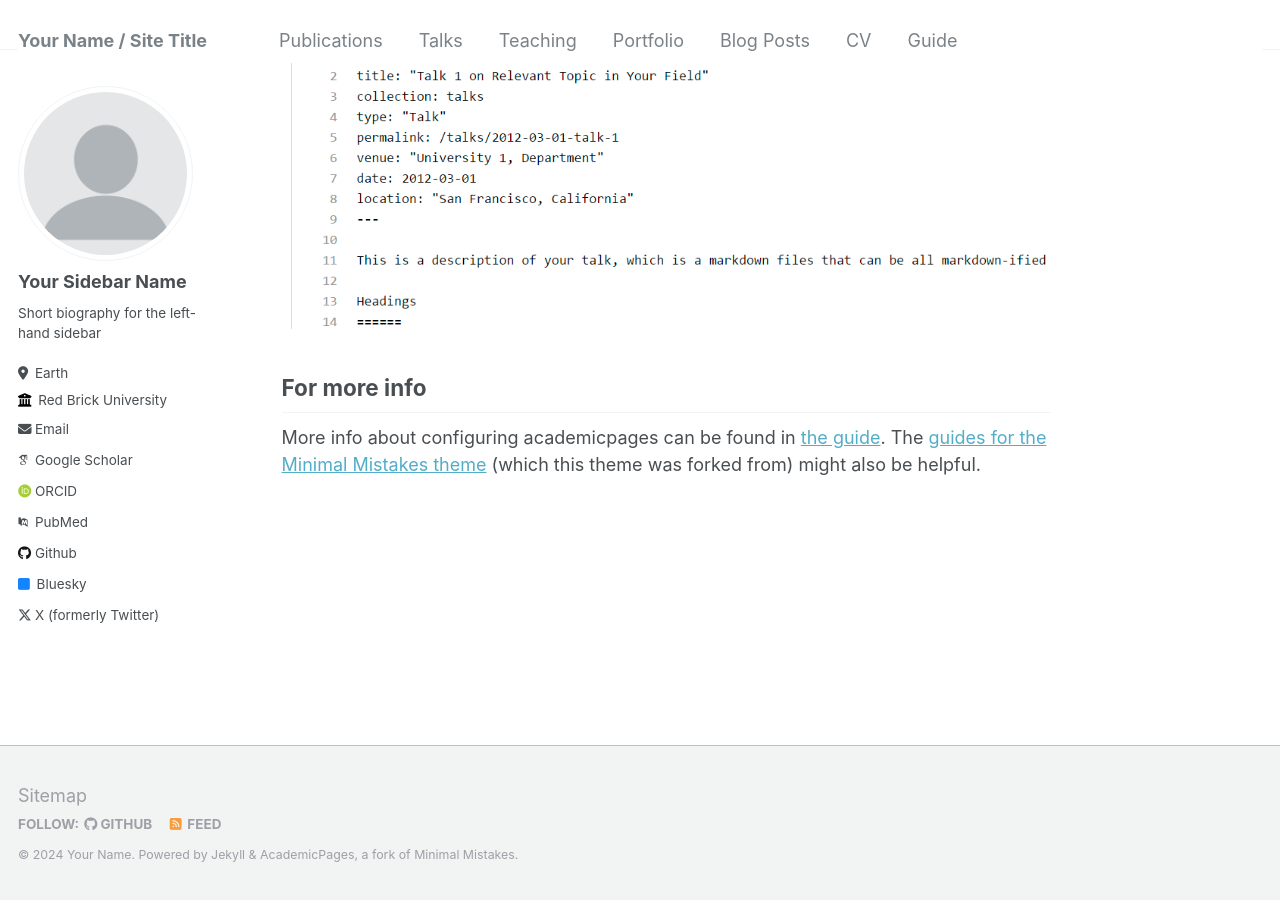
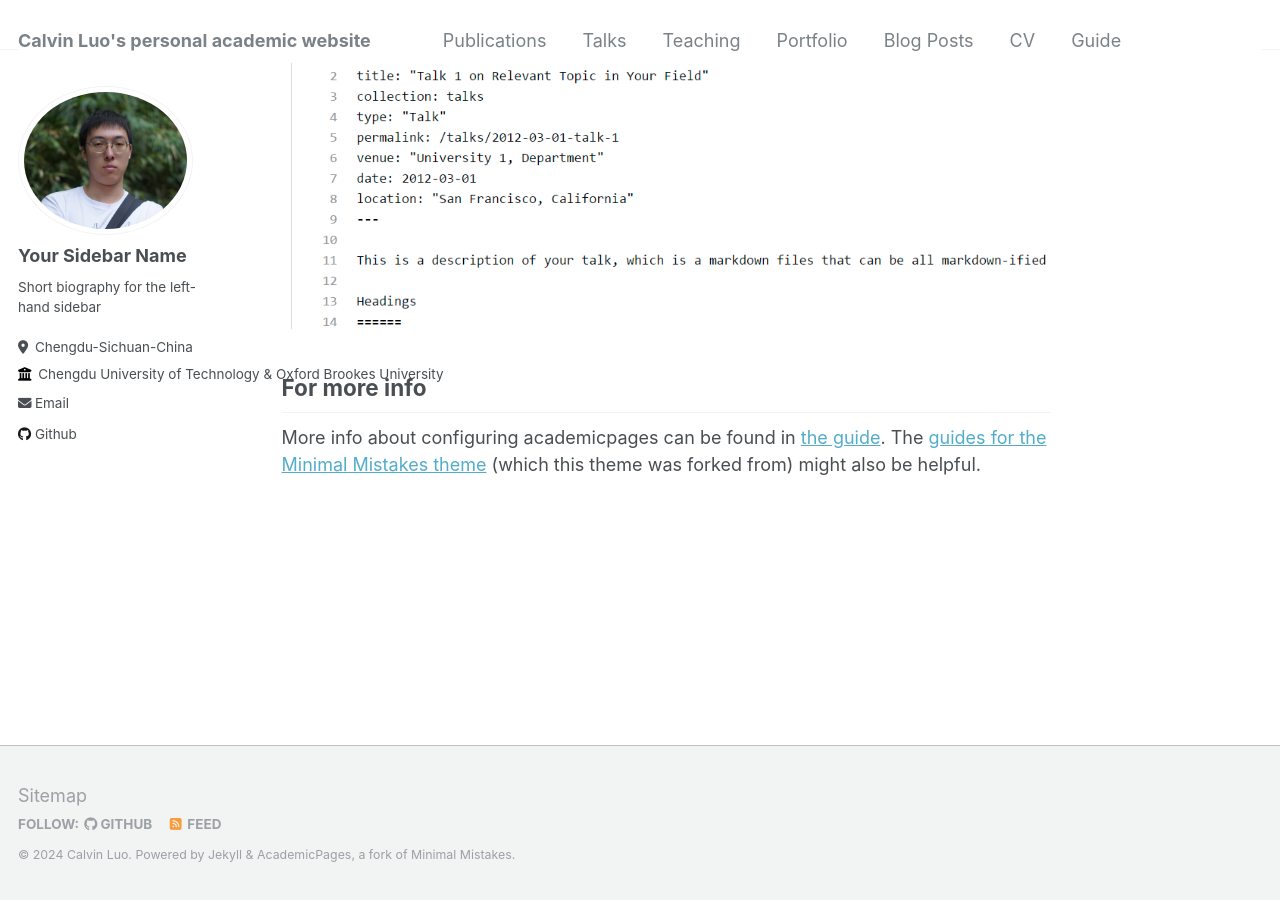
Before and after one commit to BullshiArtist/BullshiArtist.github.io, a Jekyll site: the page built from _pages/about.md, in a window 1280 px wide and 900 px high, scrolled down 2640 px. Built offline with Jekyll 4.4.1, drawn with Linux system fonts in a browser that asks for light colours; some web fonts are replaced.

Commit message:
add the profile picture and set the config

```diff
--- a/_config.yml
+++ b/_config.yml
@@ -8,34 +8,34 @@
 
 # Basic Site Settings
 locale                   : "en-US"
-title                    : "Your Name / Site Title"
+title                    : "Calvin Luo's personal academic website"
 title_separator          : "-"
-name                     : &name "Your Name"
-description              : &description "personal description"
-url                      : https://academicpages.github.io # the base hostname & protocol for your site e.g. "https://mmistakes.github.io"
+name                     : &name "Calvin Luo"
+description              : &description "Software Engineering undergrad at CDUT"
+url                      : https://BullshiArtist.github.io # the base hostname & protocol for your site e.g. "https://mmistakes.github.io"
 baseurl                  : "" # the subpath of your site, e.g. "/blog"
-repository               : "academicpages/academicpages.github.io"
+repository               : "BullshiArtist/BullshiArtist.github.io"
 
 # Site Author - The following control what appear as part of the author content on the side bar.
 #               If a field is blank the icon and link will not appear, otherwise it will be shown.
 #               Additional customization can be done by editing /_includes/author-profile.html
 author:
   # Biographic information
-  avatar           : "profile.png"
+  avatar           : "profile.jpg"
   name             : "Your Sidebar Name"
   pronouns         : # example: "she/her"
   bio              : "Short biography for the left-hand sidebar"
-  location         : "Earth"
-  employer         : "Red Brick University"
+  location         : "Chengdu-Sichuan-China"
+  employer         : "Chengdu University of Technology & Oxford Brookes University"
   uri              : # URL
-  email            : "none@example.org"
+  email            : "1324177796@qq.com"
 
   # Academic websites
   arxiv            : # URL - Update with the correct link to your profile
-  googlescholar    : "https://scholar.google.com/citations?user=PS_CX0AAAAAJ"
+  googlescholar    : # URL
   impactstory      : # URL
-  orcid            : "http://orcid.org/yourorcidurl"
-  pubmed           : "https://www.ncbi.nlm.nih.gov/pubmed/?term=john+snow"
+  orcid            : # URL
+  pubmed           : # URL
   researchgate     : # URL
 
   # Repositories and software development
@@ -47,7 +47,7 @@ author:
   stackoverflow    : # User number or user number and name (i.e., use "1" or "1/jeff-atwood")
 
   # Social media
-  bluesky          : "bsky.app" # Replace this with you Bluesky username
+  bluesky          : # Replace this with you Bluesky username
   facebook         : # Username
   flickr           : # Username
   foursquare       : # Username
@@ -64,7 +64,7 @@ author:
   steam            : # Username
   telegram         : # URL
   tumblr           : # Username
-  twitter          : "UniofOxford"  # Replace this with your X / Twitter handle
+  twitter          : # Replace this with your X / Twitter handle
   vine             : # Username
   weibo            : # Username
   wikipedia        : # Username
```
Also changed, not shown: images/profile.jpg (added).
